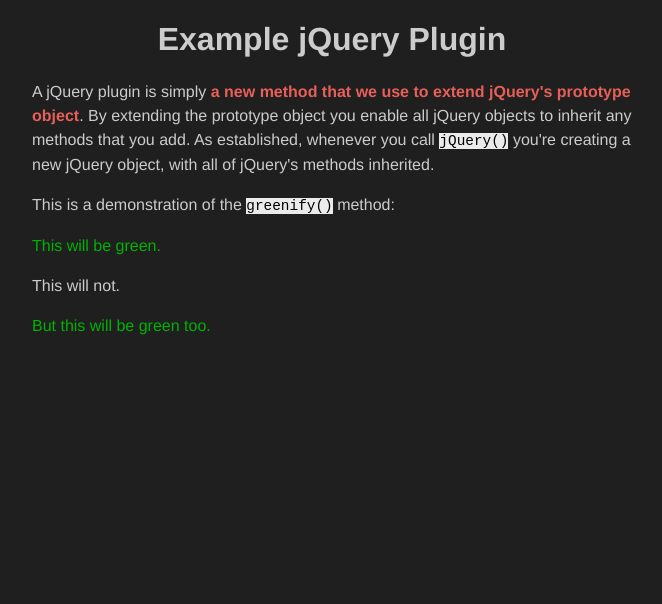
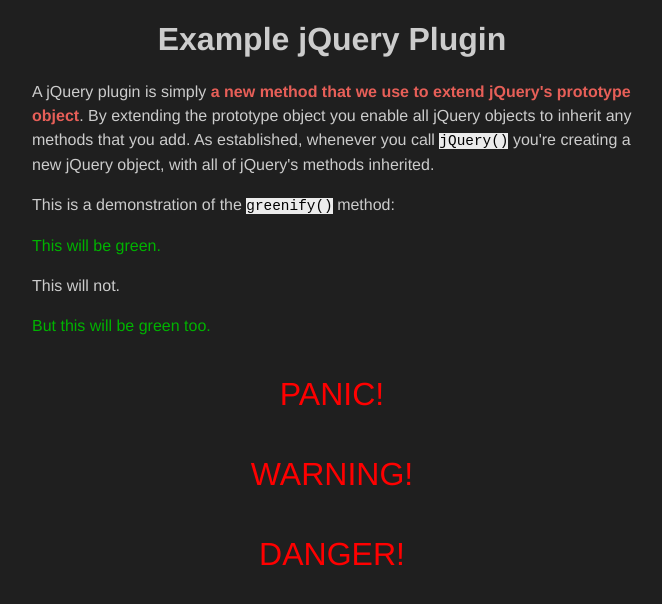
Before and after one commit to coldhawaiian/fun-with-jquery-plugins, a plain HTML site: page index.html in a window 1280 px wide. Shown: the whole page, without its empty margins (308-970 px from the left). Drawn offline with nearby package versions, Linux system fonts and the light colour scheme.

Commit message:
Add panic() method to jQuery plugin

```diff
--- a/index.html
+++ b/index.html
@@ -31,6 +31,27 @@
 		strong {
 			color: rgb(231, 95, 88);
 		}
+		/* http://www.john-smith.me/emulating--lt-blink-gt--using-webkit-css3-animation */
+		@-webkit-keyframes blink {
+			from { opacity: 1.0; }
+			to { opacity: 0.0; }
+		}
+		@-moz-keyframes blink {
+			from { opacity: 1.0; }
+			to { opacity: 0.0; }
+		}
+		@keyframes blink {
+			from { opacity: 1.0; }
+			to { opacity: 0.0; }
+		}
+		.panic {
+			-webkit-animation: blink 1s cubic-bezier(1.0, 0, 0, 1.0) infinite;
+			-moz-animation: blink 1s cubic-bezier(1.0, 0, 0, 1.0) infinite;
+			animation: blink 1s cubic-bezier(1.0, 0, 0, 1.0) infinite;
+			color: red;
+			font-size: 200%;
+			text-align: center;
+		}
 	</style>
 
 	<!--
@@ -63,6 +84,7 @@
 		jQuery.noConflict();
 		jQuery(function ($) {
 			$('.greenify').greenify();
+			$.panic();
 		});
 	</script>
 </body>
--- a/plugin-of-glory.js
+++ b/plugin-of-glory.js
@@ -11,8 +11,28 @@
     return this;
   };
 
-  $.monetize = function () {
-    alert('SHOW ME THE $$$!');
+  /*
+   * Various ways to iterate and map over collections:
+   *
+   * [].forEach: https://developer.mozilla.org/en-US/docs/Web/JavaScript/Reference/Global_Objects/Array/forEach
+   * [].map: https://developer.mozilla.org/en-US/docs/Web/JavaScript/Reference/Global_Objects/Array/map
+   * _.map: http://underscorejs.org/#map
+  */
+  $.panic = function () {
+    var panicClass, messages = [];
+
+    for (var i = 0; i < 3; i++) {
+      messages.push(document.createElement('p'));
+
+      panicClass = document.createAttribute('class');
+      panicClass.nodeValue = 'panic';
+      messages[i].setAttributeNode(panicClass);
+    }
+    messages[0].appendChild(document.createTextNode('PANIC!'));
+    messages[1].appendChild(document.createTextNode('WARNING!'));
+    messages[2].appendChild(document.createTextNode('DANGER!'));
+
+    $('#container').append(messages);
   };
 
 })(window.jQuery);
```
